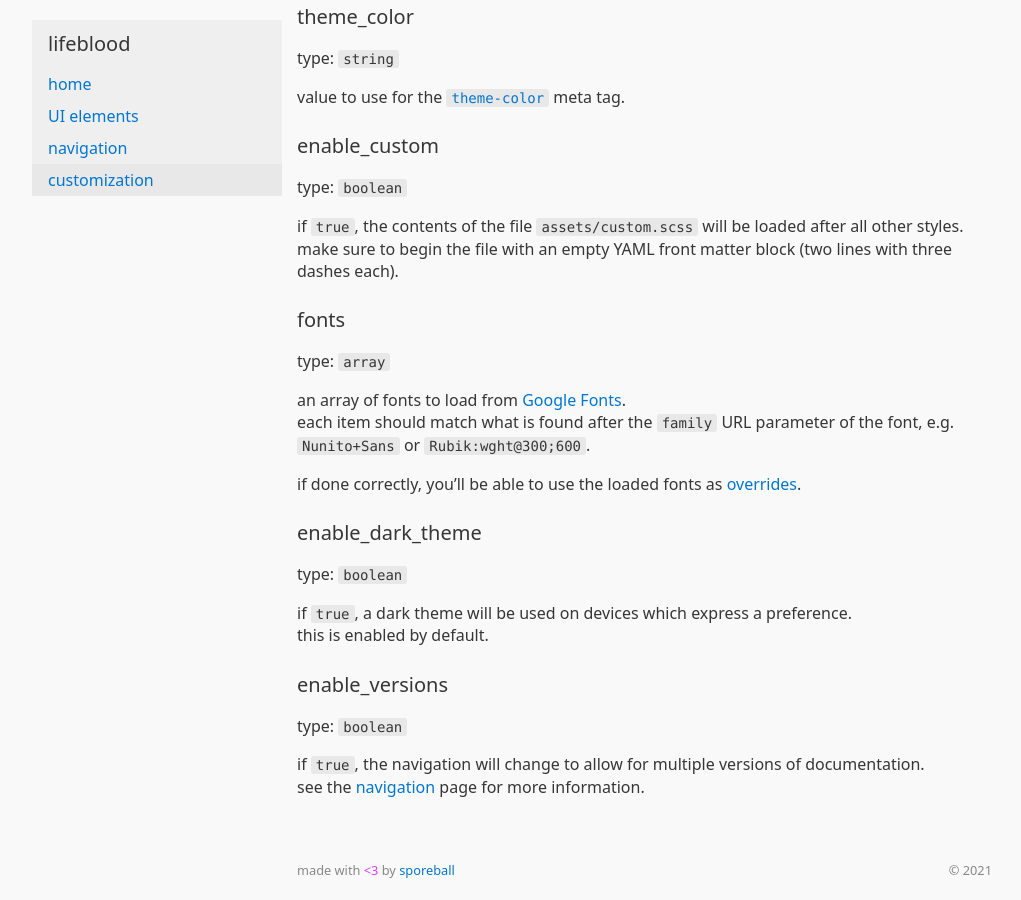
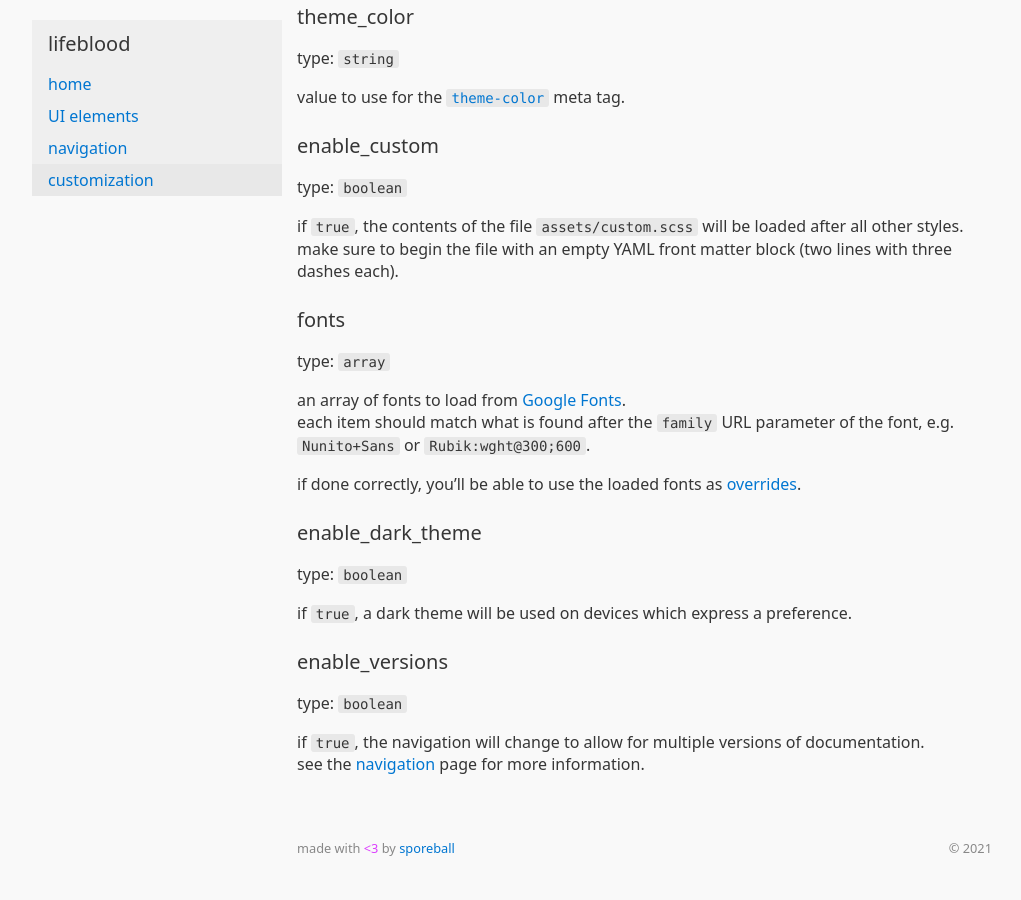
Before and after one commit to sporeball/lifeblood, a Jekyll site: the page built from docs/customization.md, in a window 1280 px wide and 900 px high, scrolled down 1810 px. Shown: the whole window, without its empty margins (128-1149 px from the left). Built offline with Jekyll 4.4.1, drawn with Linux system fonts in a browser that asks for light colours; after the commit the page ends 2688 px from its top, so only the background shows below that.

Commit message:
docs: remove apparent falsehood

```diff
--- a/docs/customization.md
+++ b/docs/customization.md
@@ -82,8 +82,7 @@ if done correctly, you'll be able to use the loaded fonts as [overrides](#overri
 #### enable_dark_theme
 type: `boolean`
 
-if `true`, a dark theme will be used on devices which express a preference.\
-this is enabled by default.
+if `true`, a dark theme will be used on devices which express a preference.
 
 #### enable_versions
 type: `boolean`
```
